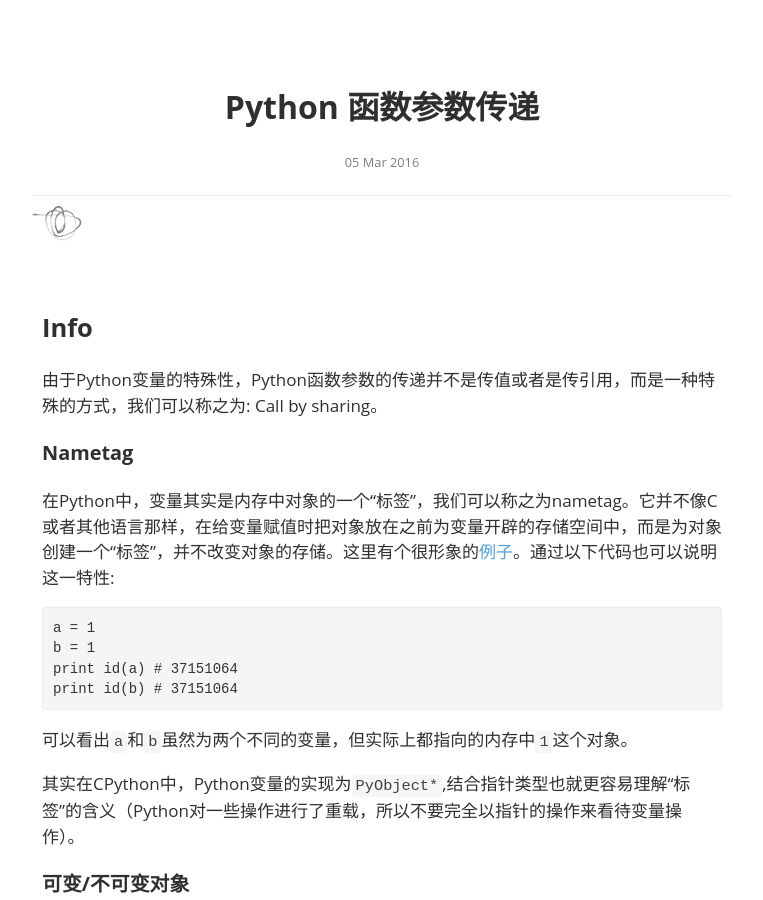
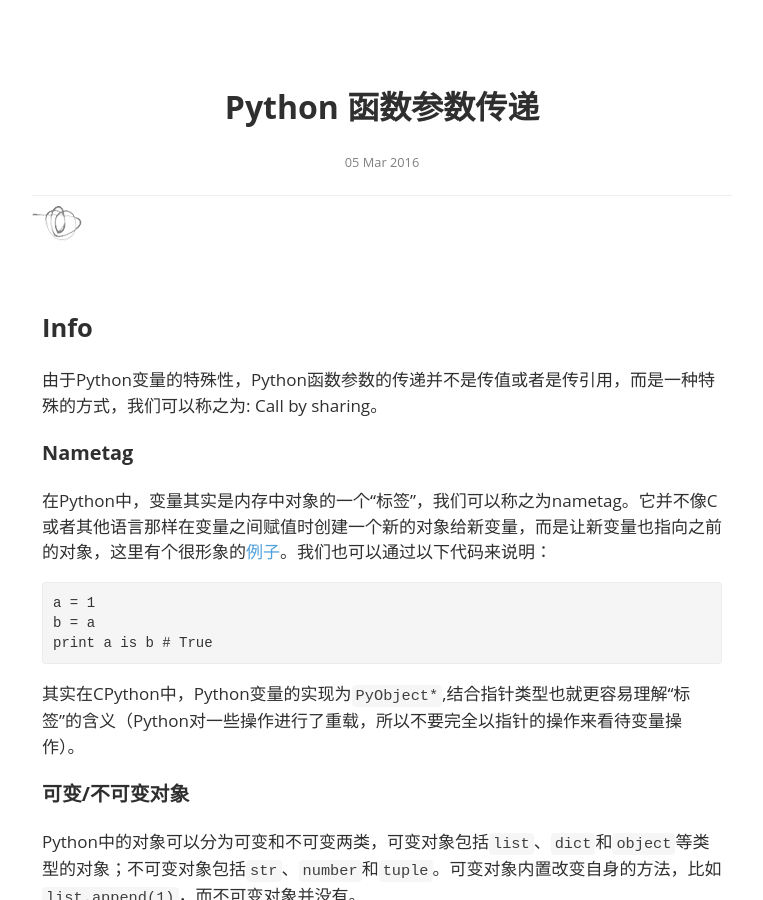
Before and after one commit to imp0wd3r/imp0wd3r.github.io, a Jekyll site: the page built from _posts/2016-03-05-python-pass-variable.md, in a window 1280 px wide and 900 px high. Shown: the whole window, without its empty margins (258-1021 px from the left). Built offline with Jekyll 4.4.1, drawn with Linux system fonts in a browser that asks for light colours; comment, search, counter and statistics services are not loaded.

Commit message:
Correct an error in the post

````diff
--- a/_posts/2016-03-05-python-pass-variable.md
+++ b/_posts/2016-03-05-python-pass-variable.md
@@ -7,16 +7,13 @@ title: Python 函数参数传递
 由于Python变量的特殊性，Python函数参数的传递并不是传值或者是传引用，而是一种特殊的方式，我们可以称之为: Call by sharing。
 
 ### Nametag
-在Python中，变量其实是内存中对象的一个“标签”，我们可以称之为nametag。它并不像C或者其他语言那样，在给变量赋值时把对象放在之前为变量开辟的存储空间中，而是为对象创建一个“标签”，并不改变对象的存储。这里有个很形象的[例子](http://python.net/~goodger/projects/pycon/2007/idiomatic/handout.html#other-languages-have-variables)。通过以下代码也可以说明这一特性:
+在Python中，变量其实是内存中对象的一个“标签”，我们可以称之为nametag。它并不像C或者其他语言那样在变量之间赋值时创建一个新的对象给新变量，而是让新变量也指向之前的对象，这里有个很形象的[例子](http://python.net/~goodger/projects/pycon/2007/idiomatic/handout.html#other-languages-have-variables)。我们也可以通过以下代码来说明：
 
 ```python
 a = 1
-b = 1
-print id(a) # 37151064
-print id(b) # 37151064
+b = a
+print a is b # True
 ```
-
-可以看出`a`和`b`虽然为两个不同的变量，但实际上都指向的内存中`1`这个对象。
 
 其实在CPython中，Python变量的实现为`PyObject*`,结合指针类型也就更容易理解“标签”的含义（Python对一些操作进行了重载，所以不要完全以指针的操作来看待变量操作）。
 
````
Also changed, not shown: 1 other file.
